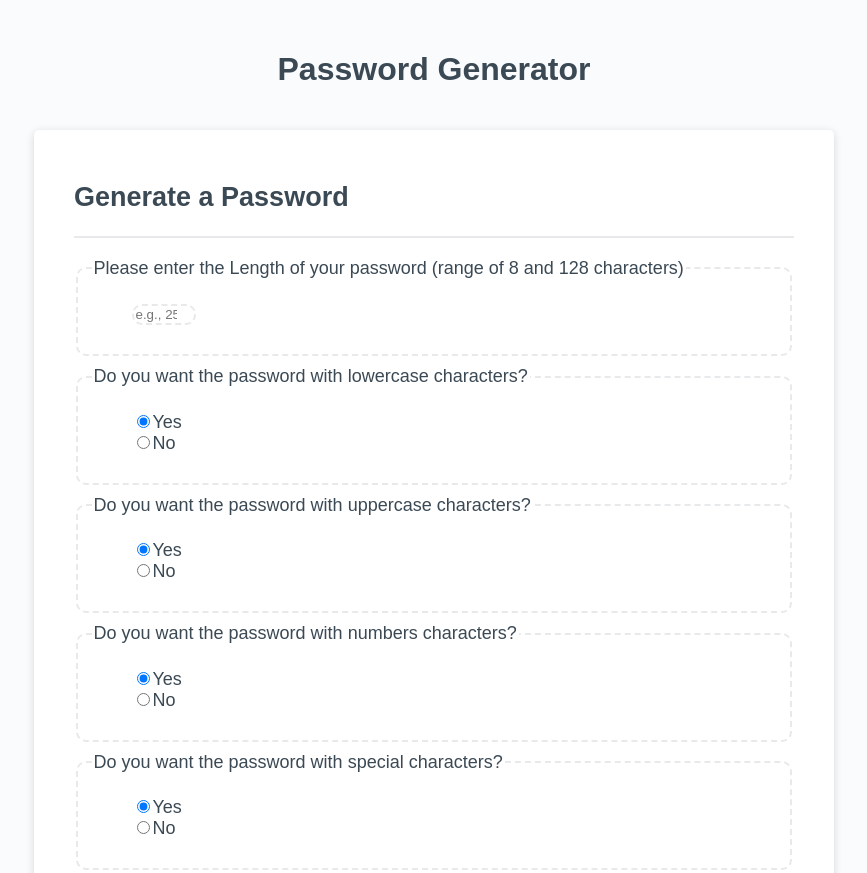
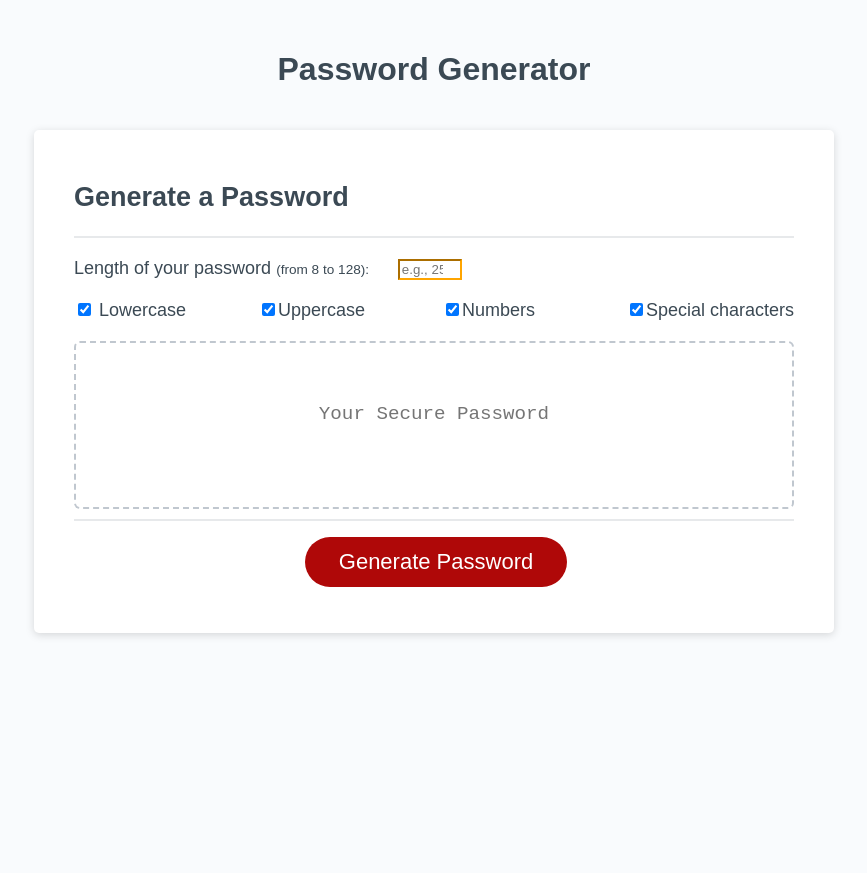
Before and after one commit to oscardokis/Password-Generator, a plain HTML site: page index.html in a window 1280 px wide. Shown: the top 873 px of the page, without its empty margins (206-1073 px from the left). After the commit the page ends 800 px from the top, so only its background shows below. Drawn offline with Linux system fonts and the light colour scheme.

Commit message:
Second version easier perfomance

```diff
--- a/index.html
+++ b/index.html
@@ -17,56 +17,22 @@
           <h2>Generate a Password</h2>
         </div>
         <form action="" class="form-questions">
-          <fieldset class="questions">
-            <legend>Please enter the Length of your password <span>(range of 8 and 128 characters)</span></legend>
-            <ul class="list-questions">
-              <li>
-                <label for="length-password">
-                  <input id="length-password" class="list-input-questions-length" type="number" min="8" max="128" placeholder="e.g., 25">
-                </label>
-              </li>
-            </ul>
-          </fieldset>
-          <fieldset class="questions">
-            <legend>Do you want the password with lowercase characters?</legend>
-            <ul class="list-questions">
-              <li>
-                <label for="yes-lowercase"><input checked name="lowercase" id="yes-lowercase" type="radio" value="true">Yes</label>
-              </li>
-              <li><label for="no-lowercase"><input name="lowercase" id="no-lowercase" type="radio" value="false">No</label>
-              </li>
-            </ul>
-          </fieldset>
-          <fieldset class="questions">
-            <legend>Do you want the password with uppercase characters?</legend>
-            <ul class="list-questions">
-              <li>
-                <label for="yes-uppercase"><input checked name="uppercase" id="yes-uppercase" type="radio" value="true">Yes</label>
-              </li>
-              <li><label for="no-uppercase"><input name="uppercase" id="no-uppercase" type="radio" value="false">No</label>
-              </li>
-            </ul>
-          </fieldset>
-          <fieldset class="questions">
-            <legend>Do you want the password with numbers characters?</legend>
-            <ul class="list-questions">
-              <li>
-                <label for="yes-numbers"><input checked name="numbers" id="yes-numbers" type="radio" value="true">Yes</label>
-              </li>
-              <li><label for="no-numbers"><input name="numbers" id="no-numbers" type="radio" value="false">No</label>
-              </li>
-            </ul>
-          </fieldset>
-          <fieldset class="questions">
-            <legend>Do you want the password with special characters?</legend>
-            <ul class="list-questions">
-              <li>
-                <label for="yes-special-characters"><input checked name="special-characters" id="yes-special-characters" type="radio" value="true">Yes</label>
-              </li>
-              <li><label for="no-special-characters"><input name="special-characters" id="no-special-characters" type="radio" value="false">No</label>
-              </li>
-            </ul>
-          </fieldset>
+          <label for="length-password">Length of your password <span>(from 8 to 128): </span>
+            <input id="length-password" class="input-questions-length" type="number" min="8" max="128" placeholder="e.g., 25">
+          </label>
+
+          <label for="yes-lowercase">
+            <input checked name="lowercase" id="yes-lowercase" type="checkbox" value="true"> Lowercase
+          </label>
+
+          <label for="yes-uppercase">
+            <input checked name="uppercase" id="yes-uppercase" type="checkbox" value="true">Uppercase
+          </label>
+
+          <label for="yes-numbers"><input checked name="numbers" id="yes-numbers" type="checkbox" value="true">Numbers</label>
+
+          <label for="yes-special-characters"><input checked name="special-characters" id="yes-special-characters" type="checkbox" value="true">Special characters</label>
+
         </form>
         <div class="card-body">
           <textarea
--- a/script.js
+++ b/script.js
@@ -41,35 +41,29 @@ function generatePassword() {
   let passwordstring = "ABCDEFGHIJKLMNOPQRSTUVWXYZabcdefghijklmnopqrstuvwxyz0123456789.+*?^$()[]{}|[$&+,:;=?@#|'<>.^*()%!-]";
   //Array empty for the password
   let passwordGenerate = [];
-
+  console.log(lowerCasePassword[0].checked);
   //Asking for the length of the password
   if(Number(lengthPassword.value) >= 8 && Number(lengthPassword.value) <= 128){
-    for(let i =0; i < 2; i++){
-      if(lowerCasePassword[i].checked){
-        if(lowerCasePassword[i].value == "false"){
-          passwordstring = passwordstring.match(/[^a-z]+/g).join("");
-        }
+
+      if(!lowerCasePassword[0].checked){
+        passwordstring = passwordstring.match(/[^a-z]+/g).join("");
       }
-      if(upperCasePassword[i].checked){
-        if(upperCasePassword[i].value == "false"){
-          passwordstring = passwordstring.match(/[^A-Z]+/g).join("");
-        }
+      if(!upperCasePassword[0].checked){
+        passwordstring = passwordstring.match(/[^A-Z]+/g).join("");
       }
-      if(numbersPassword[i].checked){
-        if(numbersPassword[i].value == "false"){
-          passwordstring = passwordstring.match(/[^0-9]+/g).join("");
-        }
+      if(!numbersPassword[0].checked){
+        passwordstring = passwordstring.match(/[^0-9]+/g).join("");
       }
-      if(specialCharactersPassword[i].checked){
-        if(specialCharactersPassword[i].value == "false" && passwordstring.match(/[\w]+/g) != null){
-          passwordstring = passwordstring.match(/[\w]+/g).join("");
+      if(specialCharactersPassword[0].checked == false && passwordstring.match(/[\w]+/g) != null){
+        passwordstring = passwordstring.match(/[\w]+/g).join("");
+
         }else if(passwordstring.match(/[\w]+/g) == null){
           passwordstring = passwordstring.match(/[\w]+/g);
-          window.alert('to get a generated password one of the options should be "yes".');
+          window.alert('one of the options should be activate it.');
           return passwordstring;
         }
-      }
-    }
+
+
     let passwordArray = passwordstring.split("");
 
     for(let j= 0; j <Number(lengthPassword.value); j++){
@@ -79,7 +73,7 @@ function generatePassword() {
     return passwordGenerate.join("");
   }else{
     lengthPassword.value="";
-    window.alert("Please enter a number between 8 and 128.");
+    window.alert("Enter a number between 8 and 128.");
     return "";
   }
 
--- a/style.css
+++ b/style.css
@@ -52,24 +52,29 @@ header {
 }
 .form-questions{
   margin-top: 20px;
+  margin-bottom: 20px;
   display: flex;
-  flex-direction: column;
+  flex-wrap: wrap;
   gap: 10px;
+  justify-content:space-between;
 }
-.questions{
-  border-radius: 10px;
-  border: 2px dashed #e7e9eb;
+.form-questions label{
+  min-width: 150px;
 }
-.list-questions{
-  list-style: none;
+label:first-child {
+  width: 100%;
+  margin-bottom: 10px;
 }
-.list-input-questions-length{
-  border-radius: 10px;
-  border: 2px dashed #e7e9eb;
+span{
+  font-size: 0.85rem;
 }
-.list-input-questions-length:focus {
-  outline: none;
-  border: 2px dashed hsl(206, 17%, 28%);
+
+.input-questions-length{
+  appearance: none;
+  -webkit-appearance: none;
+  border-color: orange;
+  margin-left: 25px;
+  text-align: center;
 }
 .card-body {
   min-height: 100px;
```
